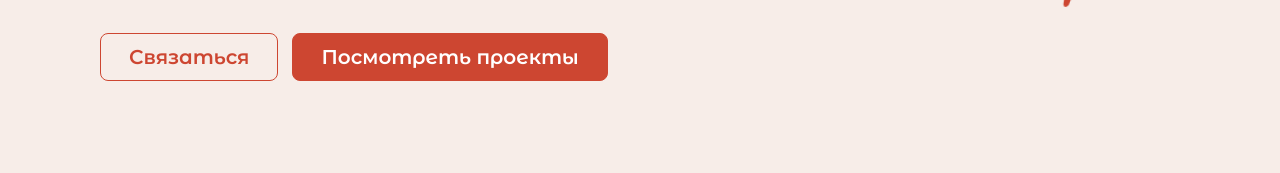
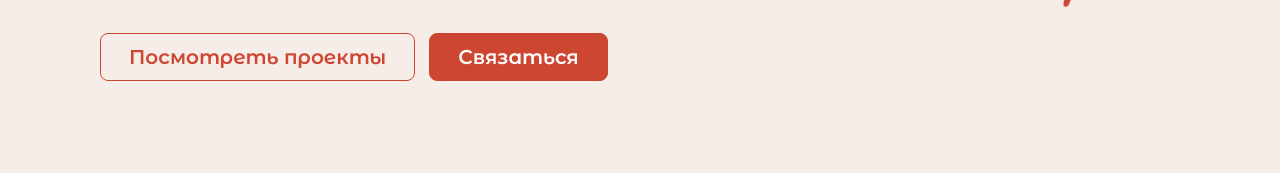
Before and after one commit to yaroslavaaaa935-art/siteportfolio, a plain HTML site: page website-portfolio/index.html in a window 1280 px wide. Shown: the part 627-800 px from the top of the page. Drawn offline with Linux system fonts and the light colour scheme.

Commit message:
Update index.html

```diff
--- a/website-portfolio/index.html
+++ b/website-portfolio/index.html
@@ -44,8 +44,8 @@
         <h1>Веб-дизайнер и разработчик цифровых интерфейсов</h1>
         <p class="hero-sub">Создаю современные и функциональные сайты, в которых сочетаются эстетика и техническая точность.</p>
         <div class="hero-btns">
-          <a href="#contact" class="btn-outline">Связаться</a>
-          <a href="#projects" class="btn-solid">Посмотреть проекты</a>
+          <a href="#projects" class="btn-outline">Посмотреть проекты</a>
+          <a href="#contact" class="btn-solid">Связаться</a>
         </div>
       </div>
 
```
